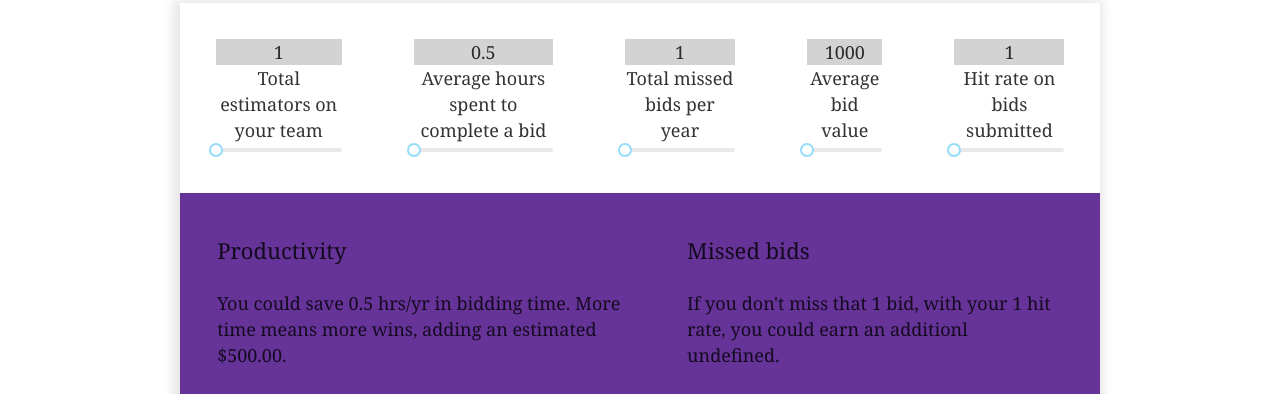
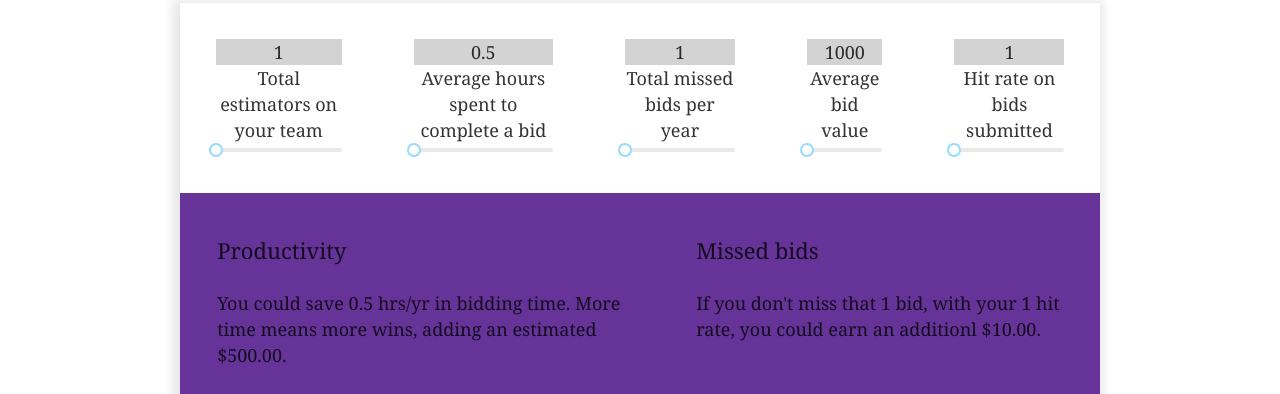
Before and after one commit to dscx/bid-board-poc, a Gatsby site: page / in a window 1280 px wide. Shown: the part 235-629 px from the top of the page. Built offline with nearby package versions, Linux system fonts and the light colour scheme; Gatsby itself is replaced by a stand-in of ours.

Commit message:
add hitratedGrowth

```diff
--- a/src/components/BidBoard/summary.js
+++ b/src/components/BidBoard/summary.js
@@ -25,7 +25,7 @@ const Summary = ({
       </div>
       <div style={{ margin: "1rem" }}>
         <p style={{ fontSize: 22 }}>Missed bids</p>
-        <p>{`If you don't miss that ${missedBids} bid, with your ${hitRate} hit rate, you could earn an additionl ${hitRatedGrowth}.`}</p>
+        <p>{`If you don't miss that ${missedBids} bid, with your ${hitRate} hit rate, you could earn an additionl $${hitRatedGrowth}.`}</p>
       </div>
     </div>
     <p style={{ fontSize: 42 }}>{`$${potentialGrowth}`}</p>
--- a/src/pages/index.js
+++ b/src/pages/index.js
@@ -26,9 +26,15 @@ class IndexPage extends React.Component {
       hitRate,
     } = this.state
 
-    return (
-      formatMoney((totalEstimators * hoursSpent * missedBids * averageBidValue) * hitRate)
+    return formatMoney(
+      totalEstimators * hoursSpent * missedBids * averageBidValue * hitRate
     )
+  }
+
+  getHitRatedGrowth = () => {
+    const { missedBids, hitRate } = this.state
+
+    return formatMoney((missedBids * hitRate) * 10)
   }
 
   render() {
@@ -51,9 +57,7 @@ class IndexPage extends React.Component {
             boxShadow: "-2px 2px 10px 5px rgba(0, 0, 0, 0.1)",
           }}
         >
-          <Controls
-            onUpdate={this.onUpdate}
-          />
+          <Controls onUpdate={this.onUpdate} />
           <Summary
             totalEstimators={totalEstimators}
             hoursSpent={hoursSpent}
@@ -61,6 +65,7 @@ class IndexPage extends React.Component {
             averageBidValue={averageBidValue}
             hitRate={hitRate}
             potentialGrowth={this.getPotentialGrowth()}
+            hitRatedGrowth={this.getHitRatedGrowth()}
           />
         </div>
       </Layout>
```
